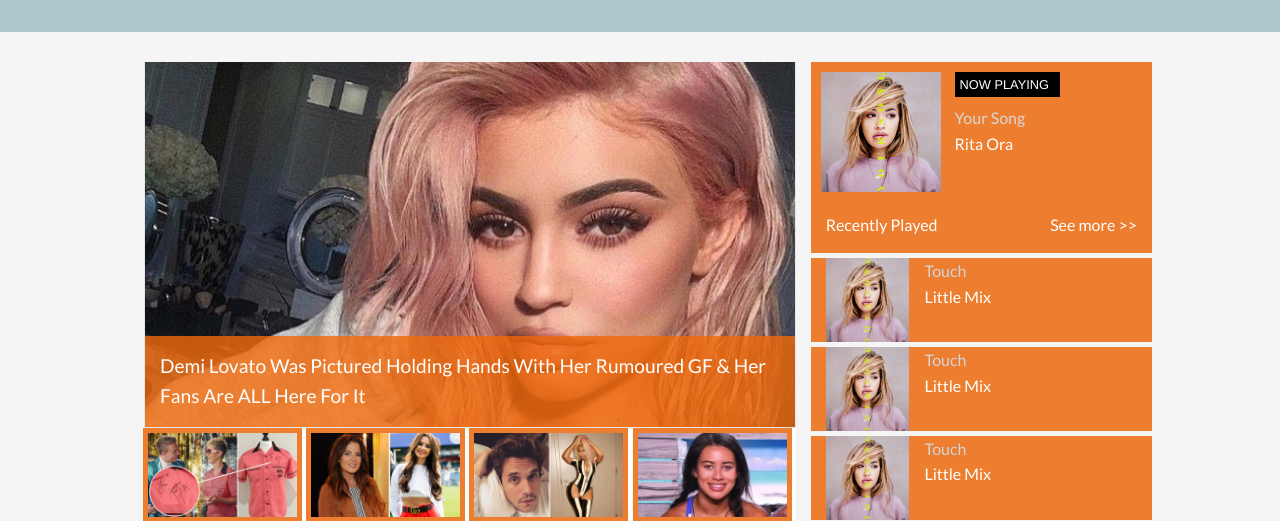
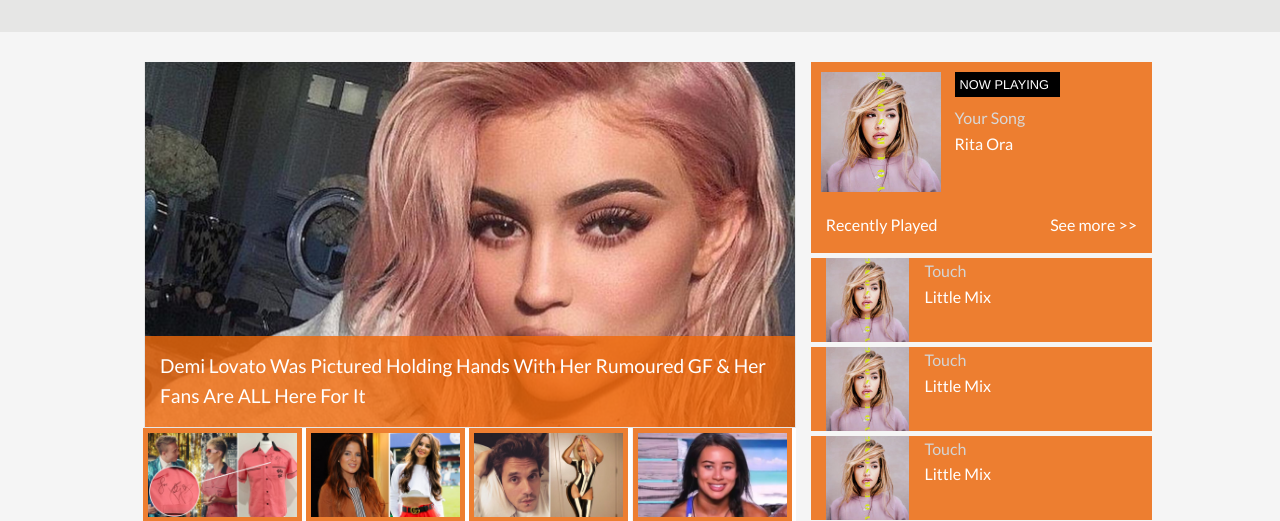
Before and after one commit to Gaseema/urbanRadio, a plain HTML site: page index.html in a window 1280 px wide. Shown: the part 279-800 px from the top of the page. Drawn offline with Linux system fonts and the light colour scheme.

```diff
--- a/index.html
+++ b/index.html
@@ -150,7 +150,7 @@
             </a>
         </ul>
     </div>
-    <div style="background:#ABC7CA; height: 35px; margin-bottom: 30px;"></div>
+    <div style="background:#E6E6E5; height: 35px; margin-bottom: 30px;"></div>
     <section class="row">
         <div class="small-12 large-8 columns">
             <div id="Tabs" style="    margin-left: 1px;">
```
